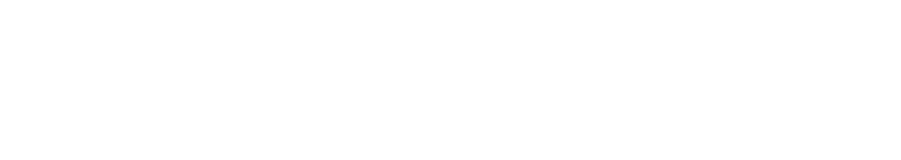
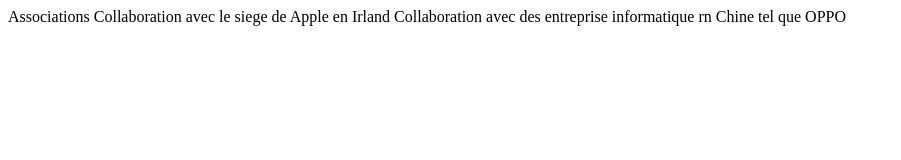
Before and after one commit to Will1004/git-mon-cv, a plain HTML site: page index.html in a window 1280 px wide. Shown: the whole page, without its empty margins (0-901 px from the left). Drawn offline with Linux system fonts and the light colour scheme.

Commit message:
mise en place de la section association

```diff
--- a/index.html
+++ b/index.html
@@ -6,6 +6,9 @@
     <title>Mon Cv</title>
 </head>
 <body>
-
+<section>Associations
+    Collaboration avec le siege de Apple en Irland
+    Collaboration avec des entreprise informatique rn Chine tel que OPPO
+</section>
 </body>
 </html>
```
